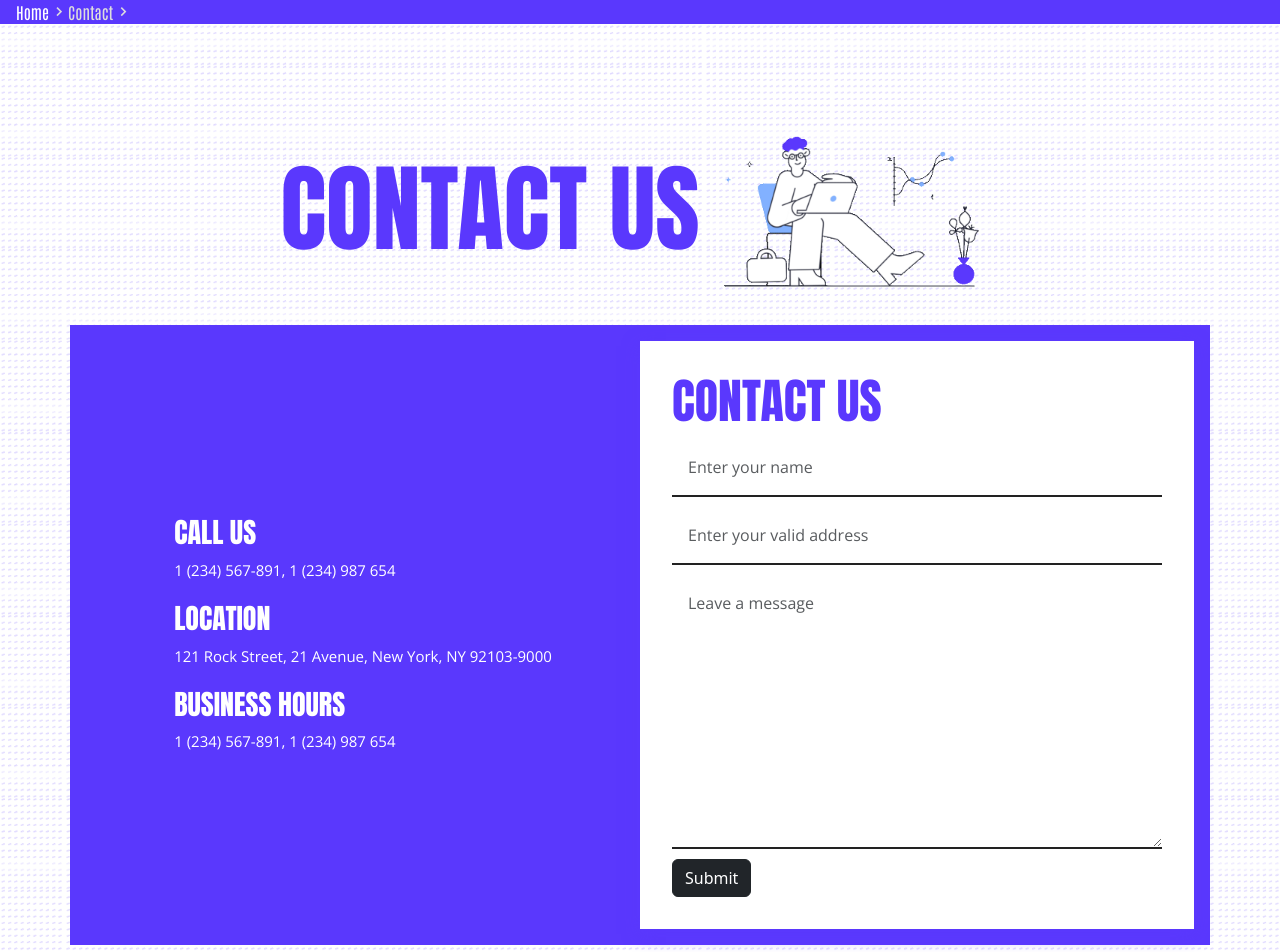
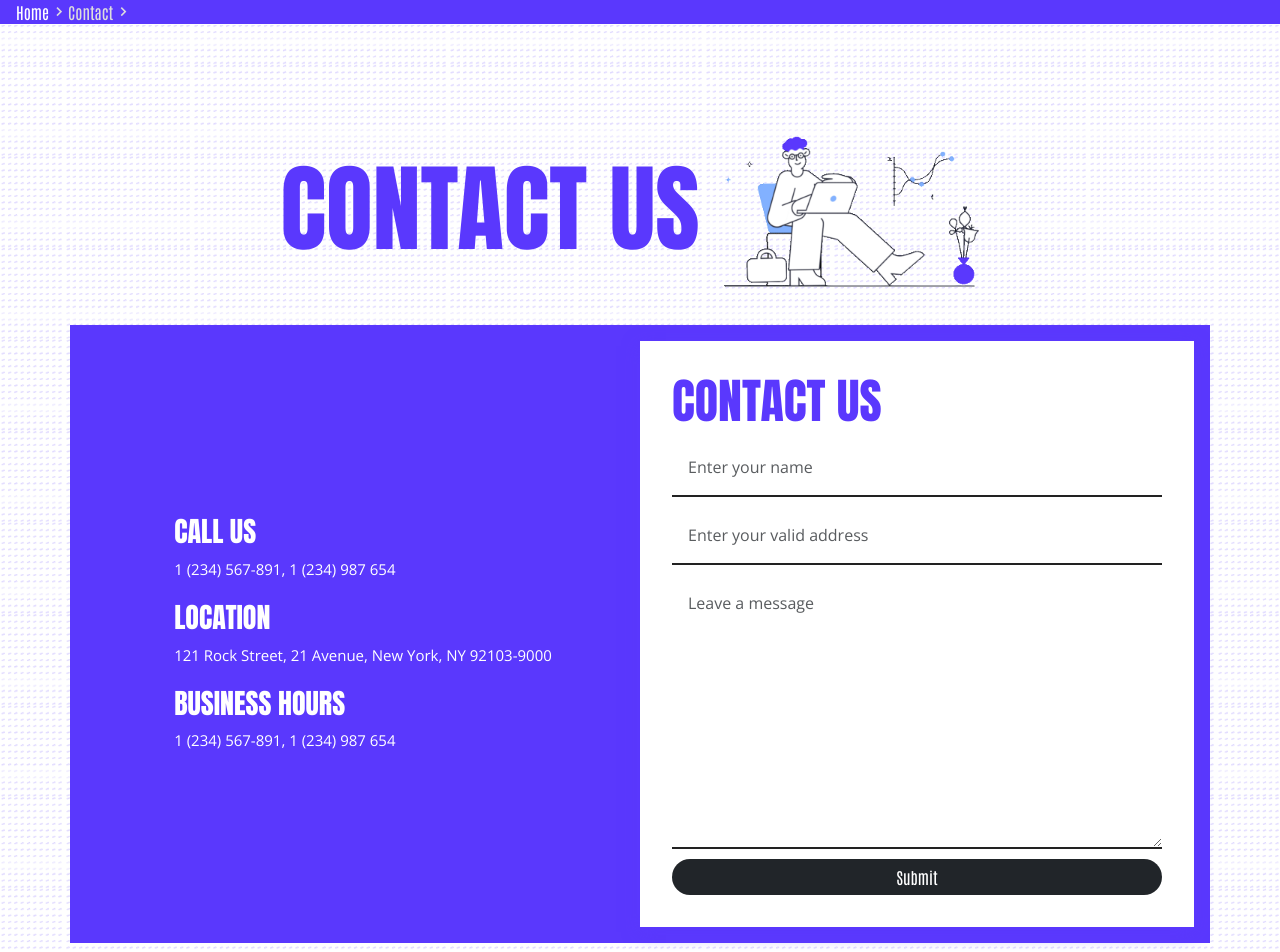
Before and after one commit to Christiannaira/mini-project-react, a React (Vite) app: page /contact in a window 1280 px wide. Shown: the top 952 px of the page. Built offline with nearby package versions, Linux system fonts and the light colour scheme; a web font is replaced by a local one.

Commit message:
edit the design of book details

```diff
--- a/src/pages/BooksDetails.jsx
+++ b/src/pages/BooksDetails.jsx
@@ -49,11 +49,11 @@ const BooksDetails = () => {
           <div className="books-txt mt-3 bg-dark p-5">
             <h1>{book.volumeInfo?.title}</h1>
 
-            <h3 className="author"><strong>Author:</strong> {book.volumeInfo?.authors?.join(", ")}</h3>
-            <h3 className="publishDate"><strong>Publish Date:</strong> {book.volumeInfo?.publishedDate}</h3>
+            <h3 className="author"><strong>Author:</strong> {book.volumeInfo?.authors?.join(", ")} &nbsp;&nbsp;  <strong>Publish Date:</strong> {book.volumeInfo?.publishedDate}</h3>
+
             <h4 className="genre"><strong>Genres:</strong> {book.volumeInfo?.categories?.join(", ")}</h4>
 
-            <h4 className="summary"><strong>Brief Summary:</strong></h4>
+            <h4 className="summary mt-5"><strong>Brief Summary:</strong></h4>
             <p
               className=""
               dangerouslySetInnerHTML={{ __html: book.volumeInfo?.description }}
--- a/src/style.css
+++ b/src/style.css
@@ -287,17 +287,17 @@ section {
     color: yellow;
 }
 
-.books-img .author,
-.books-img .publishDate,
-.books-img .genre,
-.books-img .summary {
+.books-txt .author,
+.books-txt .publishDate,
+.books-txt .genre,
+.books-txt .summary {
     font-size: 1rem;
     font-family: 'Open Sans', sans-serif;
 }
 
 .books-txt strong {
     font-size: 1.5rem;
-    margin-right: 1rem;
+    margin-right: 10px;
 }
 
 .book-details .btn-dark {
@@ -813,6 +813,18 @@ section {
     font-weight: 300;
 }
 
+.contact-form .btn {
+    border: none;
+    border-radius: 30px;
+    width: 100%;
+    font-family: 'Antonio', sans-serif;
+    transition: .3s ease;
+}
+
+.contact-form .btn:hover {
+    background-color: #5A38FD;
+
+}
 
 /*bookmarks section design*/
 
```
